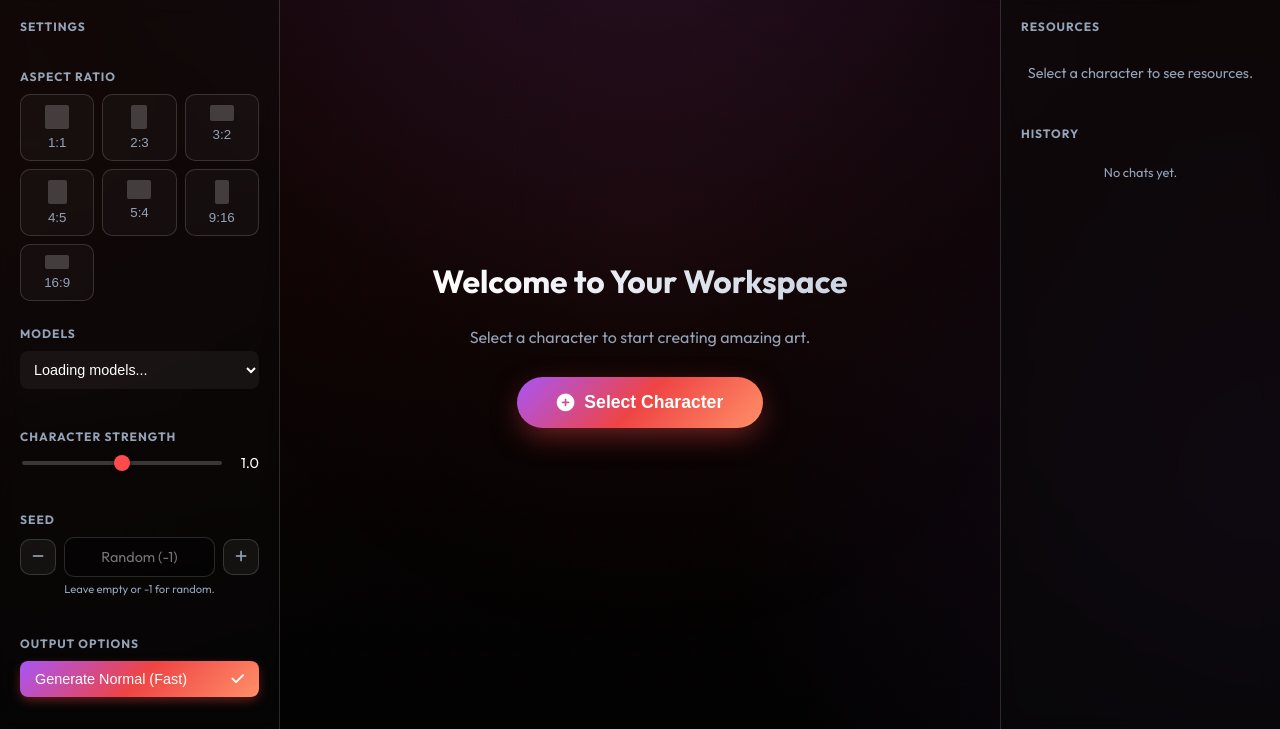
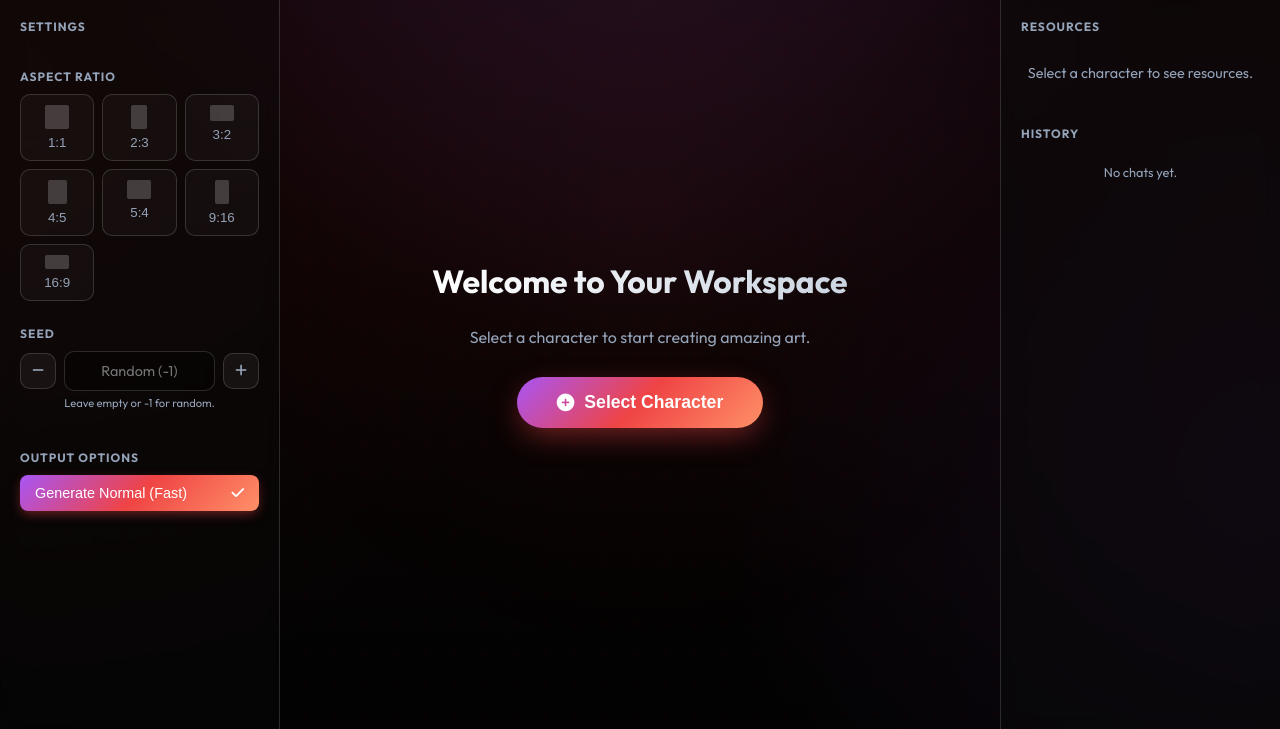
Before and after one commit to mer2825/genpor, a Django app: page /workspace/ in a window 1280 px wide. Shown: the part 71-800 px from the top of the page. Run offline with Django 5.2, Linux system fonts and the light colour scheme; the visitor is signed in with stand-in values (Sample User, id 1); data comes from the database, SQL or seed files in the repository; data that the repository does not hold is empty.

Commit message:
Actualizacion completa: Nuevo diseño rojo, carrusel admin y mejoras

```diff
--- a/myapp/models.py
+++ b/myapp/models.py
@@ -66,7 +66,10 @@ class Character(models.Model):
     description = models.TextField(blank=True, null=True, help_text="Internal character description, style notes, etc.")
     category = models.ForeignKey(CharacterCategory, on_delete=models.SET_NULL, null=True, blank=False, related_name="characters", help_text="Mandatory: The main classification (e.g., Realistic, Anime).")
     subcategory = models.ForeignKey(CharacterSubCategory, on_delete=models.SET_NULL, null=True, blank=True, related_name="characters", help_text="Optional: A specific sub-classification (e.g., Cyberpunk, Fantasy). Only one allowed.")
-    base_workflow = models.ForeignKey(Workflow, on_delete=models.CASCADE, related_name="characters")
+
+    # --- CAMBIO DE SEGURIDAD: CASCADE -> PROTECT ---
+    base_workflow = models.ForeignKey(Workflow, on_delete=models.PROTECT, related_name="characters")
+
     character_config = models.TextField(blank=True, null=True, help_text="Specific JSON configuration for this character.")
 
     # --- NEW FIELDS ---
--- a/myapp/templates/myapp/workspace.html
+++ b/myapp/templates/myapp/workspace.html
@@ -281,51 +281,6 @@
             margin-bottom: 4px;
             border: 1px solid rgba(255,255,255,0.2);
         }
-
-        /* --- ESTILOS PARA EL SELECT DE MODELOS --- */
-        .model-select {
-            width: 100%;
-            padding: 10px;
-            background: rgba(255, 255, 255, 0.05);
-            border: 1px solid var(--border-subtle);
-            border-radius: 8px;
-            color: white;
-            font-size: 0.9rem;
-            margin-bottom: 15px;
-            cursor: pointer;
-        }
-        .model-select:focus {
-            outline: none;
-            border-color: var(--primary-color);
-        }
-        .model-select option {
-            background: #1e293b; /* Color oscuro para las opciones */
-            color: white;
-        }
-
-        /* --- ESTILOS PARA EL SLIDER DE LORA --- */
-        input[type=range] {
-            -webkit-appearance: none;
-            width: 100%;
-            background: transparent;
-        }
-        input[type=range]::-webkit-slider-thumb {
-            -webkit-appearance: none;
-            height: 16px;
-            width: 16px;
-            border-radius: 50%;
-            background: var(--primary-color);
-            cursor: pointer;
-            margin-top: -6px;
-            box-shadow: 0 0 5px rgba(0,0,0,0.5);
-        }
-        input[type=range]::-webkit-slider-runnable-track {
-            width: 100%;
-            height: 4px;
-            cursor: pointer;
-            background: rgba(255,255,255,0.2);
-            border-radius: 2px;
-        }
     </style>
 
     <!-- Ajustes para el modal de selección de personajes -->
@@ -432,19 +387,6 @@
                 <button class="aspect-ratio-btn" data-width="1280" data-height="1024"><div class="silhouette" style="width: 24px; height: 19.2px;"></div><span>5:4</span></button>
                 <button class="aspect-ratio-btn" data-width="720" data-height="1280"><div class="silhouette" style="width: 13.5px; height: 24px;"></div><span>9:16</span></button>
                 <button class="aspect-ratio-btn" data-width="1280" data-height="720"><div class="silhouette" style="width: 24px; height: 13.5px;"></div><span>16:9</span></button>
-            </div>
-
-            <!-- NUEVO: SECCIÓN DE MODELOS (CHECKPOINTS) -->
-            <div class="sidebar-title">Models</div>
-            <select id="model-select" class="model-select">
-                <option value="" disabled selected>Loading models...</option>
-            </select>
-
-            <!-- NUEVO: SECCIÓN DE LORA STRENGTH -->
-            <div class="sidebar-title">Character Strength</div>
-            <div class="range-container" style="display: flex; align-items: center; gap: 10px; margin-bottom: 15px;">
-                <input type="range" id="lora-strength-input" min="0" max="2" step="0.1" value="1.0" style="flex-grow: 1;">
-                <span id="lora-strength-value" style="color: white; font-size: 0.9rem; width: 30px; text-align: right;">1.0</span>
             </div>
 
             <!-- Input de Semilla (MEJORADO) -->
@@ -936,15 +878,6 @@
             input.value = val + delta;
         };
 
-        // --- LORA STRENGTH LOGIC (NUEVO) ---
-        const loraSlider = document.getElementById('lora-strength-input');
-        const loraValue = document.getElementById('lora-strength-value');
-        if (loraSlider && loraValue) {
-            loraSlider.addEventListener('input', function() {
-                loraValue.textContent = this.value;
-            });
-        }
-
         // --- OUTPUT OPTION LOGIC (CUMULATIVE SELECTION) ---
         function selectOutputOption(btn) {
             const container = document.getElementById('output-options-container');
@@ -983,47 +916,6 @@
             }
         });
 
-        // --- LOAD MODELS (CHECKPOINTS) ---
-        document.addEventListener('DOMContentLoaded', function() {
-            const modelSelect = document.getElementById('model-select');
-            if (modelSelect) {
-                // Fetch available models from backend (needs a new endpoint or pass via context)
-                // For now, we'll assume we need to fetch them.
-                // Since we don't have a dedicated endpoint yet, we'll create one or use a placeholder.
-                // Let's try to fetch from a new endpoint we'll create: 'get_models'
-
-                fetch("{% url 'get_models' %}", {
-                    headers: { 'X-Requested-With': 'XMLHttpRequest' }
-                })
-                .then(response => response.json())
-                .then(data => {
-                    modelSelect.innerHTML = ''; // Clear loading message
-                    if (data.checkpoints && data.checkpoints.length > 0) {
-                        data.checkpoints.forEach(ckpt => {
-                            const option = document.createElement('option');
-                            option.value = ckpt;
-                            option.textContent = ckpt;
-                            modelSelect.appendChild(option);
-                        });
-
-                        // Select current model if available in context (passed from backend)
-                        const currentModel = "{{ current_checkpoint|default:'' }}";
-                        if (currentModel) {
-                            modelSelect.value = currentModel;
-                        }
-                    } else {
-                        const option = document.createElement('option');
-                        option.textContent = "No models found";
-                        modelSelect.appendChild(option);
-                    }
-                })
-                .catch(error => {
-                    console.error('Error loading models:', error);
-                    modelSelect.innerHTML = '<option>Error loading models</option>';
-                });
-            }
-        });
-
         // --- GENERATION LOGIC ---
         let isGenerating = false; // Flag para evitar múltiples envíos
 
@@ -1058,13 +950,6 @@
             const height = document.getElementById('height-input').value;
             const seed = document.getElementById('seed-input').value;
 
-            // Get selected model
-            const modelSelect = document.getElementById('model-select');
-            const selectedModel = modelSelect ? modelSelect.value : '';
-
-            // Get LoRA Strength
-            const loraStrength = document.getElementById('lora-strength-input').value;
-
             // --- GET SELECTED GENERATION TYPE ---
             const activeOptions = document.querySelectorAll('.output-option-btn.active');
             const activeOption = activeOptions.length > 0 ? activeOptions[activeOptions.length - 1] : null;
@@ -1077,8 +962,6 @@
             formData.append('height', height);
             formData.append('seed', seed);
             formData.append('generation_type', generationType); // Send single type
-            if (selectedModel) formData.append('checkpoint', selectedModel); // Send selected model
-            formData.append('lora_strength', loraStrength); // Send LoRA Strength
 
             fetch(generateUrl, {
                 method: 'POST',
```
Also changed, not shown: myapp/migrations/0063_alter_character_base_workflow.py (added), myapp/views.py (line endings or trailing spaces).
